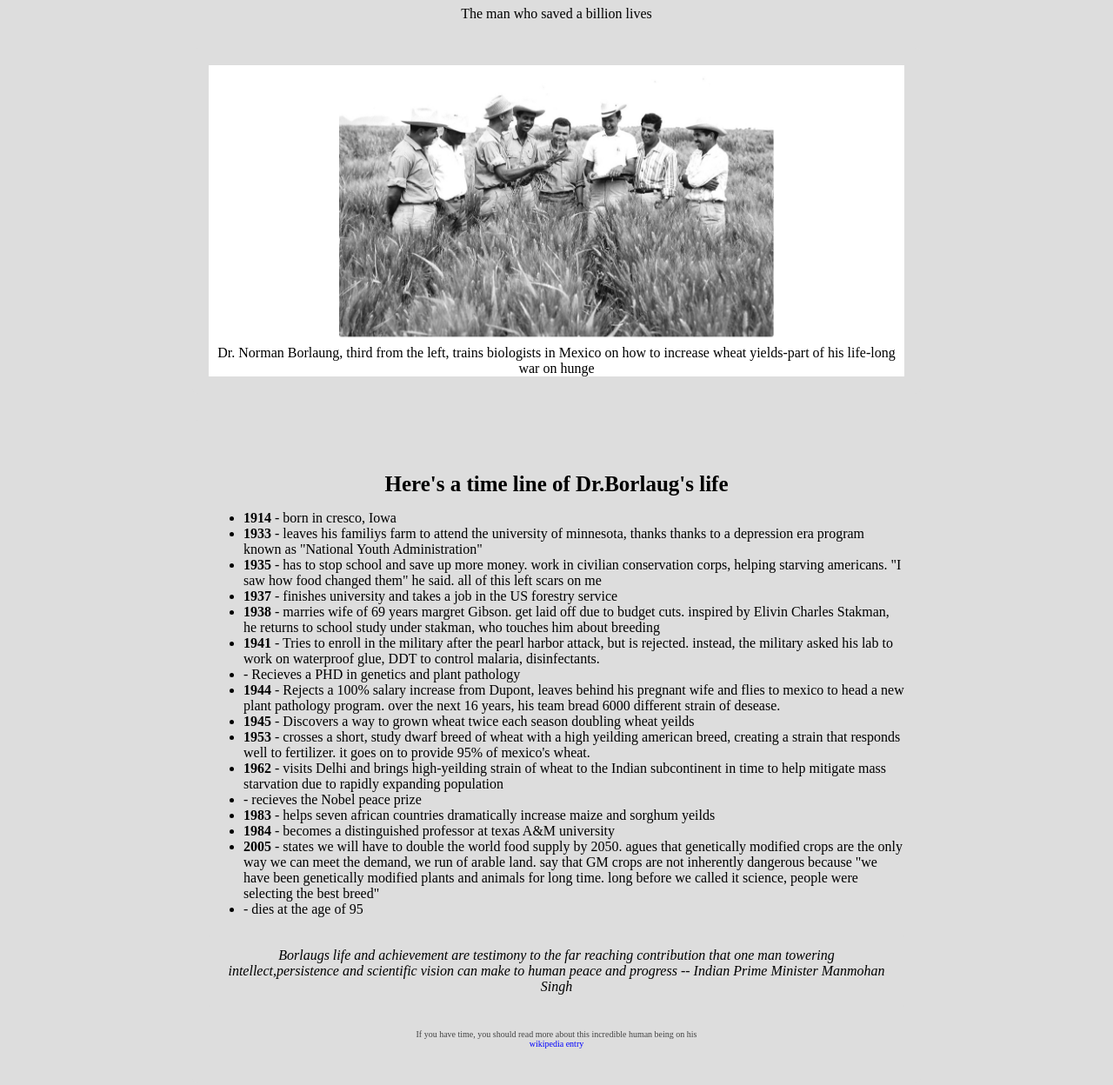
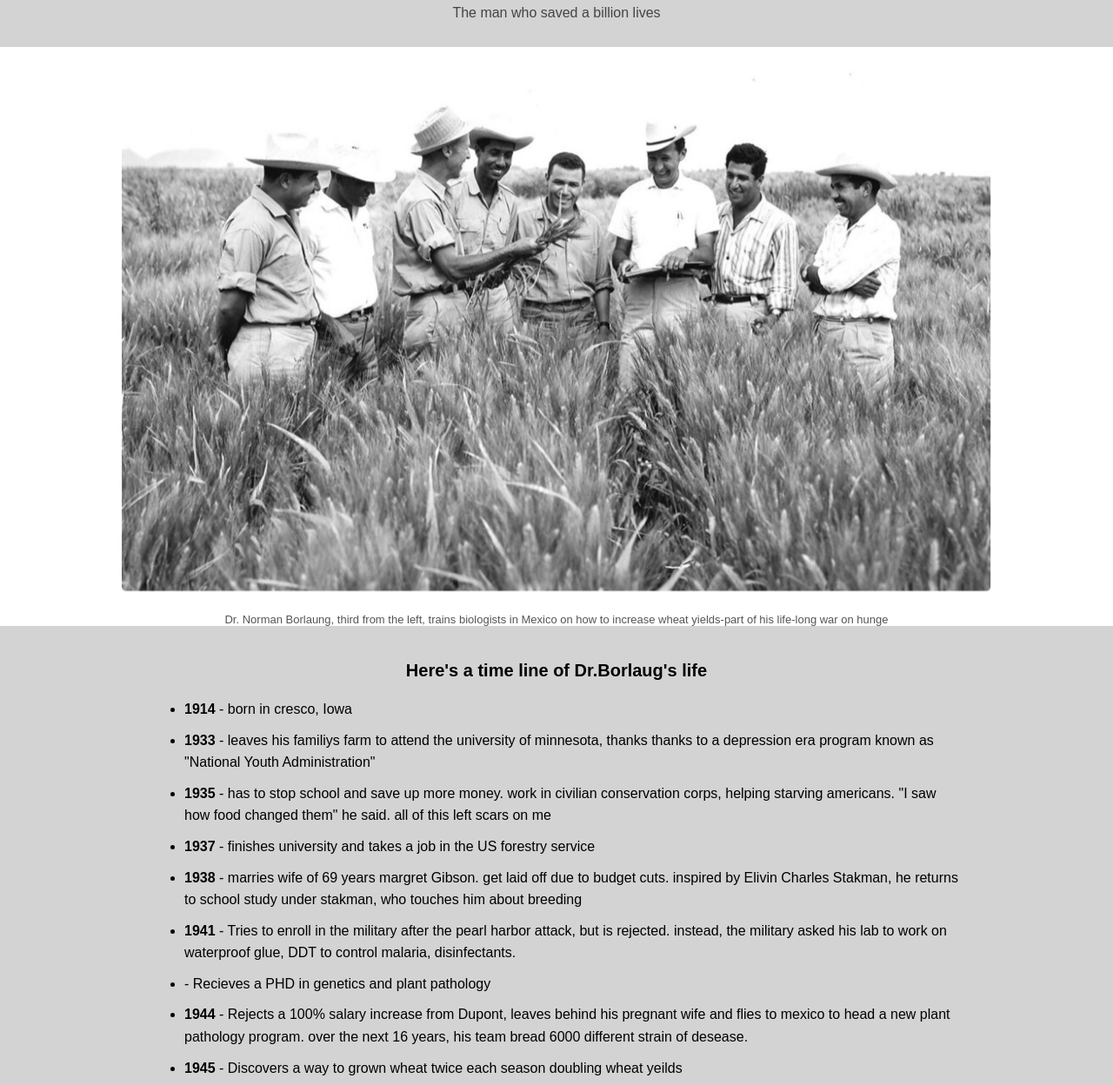
Before and after one commit to patricenyuyseni/tribute-pagee, a plain HTML site: page index.html in a window 1280 px wide. Shown: the part 74-1322 px from the top of the page at 87% size. Drawn offline with Linux system fonts and the light colour scheme.

Commit message:
corrections made on my linter error

```diff
--- a/index.html
+++ b/index.html
@@ -12,13 +12,15 @@
        <h1 id="dr">Dr. Norman Borlang</h1>
         <p>The man who saved a billion lives</p>
 
+      </div>
         <form action="submit-data" method="post" class="form-container">
+
           <div class="image-wraper" id="main">
 
       <section class="section">
       <img
         src="assets/images/Screenshot from 2025-12-02 08-23-54.png"
-        hieght="500px"  width="500px"/>
+        hieght="1000px"  width="1000px"/>
         <figcaption id="text">
         Dr. Norman Borlaung, third from the left, trains biologists in Mexico on
         how to increase wheat yields-part of his life-long war on hunge
--- a/style.css
+++ b/style.css
@@ -1,112 +1,72 @@
+/* Page background */
 body {
   margin: 0;
   padding: 0;
-  background: #ddd;
-  justify-content: center;
-  padding: 1px;
-
+  font-family: Arial, sans-serif;
+  background: #d3d3d3;
+  text-align: center;
 }
-#dr{
-    background-color: #ddd;
+/* White centered card */
+.div {
+  background: rgba(157, 156, 156, 0.583);
+  width: 70%;
+  margin: 20px auto;
+  padding: 40px;
+  border-radius: 4px;
 }
-.white{
-    text-align: center;
-    display: block;
-    margin: 0 auto;
-    background-color: white;
-
+/* Subtitle */
+.container p {
+  color: #444;
+  margin-top: 0;
 }
-.caption{
-    font-size: 14px;
-    color: #555;
-    margin-top: 10px;
-    background-color: white;
+/* Image wrapper */
+.image-wraper {
+  margin-top: 30px;
+  background: white;
 }
-
-.container {
-  height: 80px;
-text-align: center;
-background-color: #ddd;
-}
-#main{
-    background-image: white;
-    width: 800px;
-    max-width: 900px;
-    margin: 30px auto;
-    padding: 20px;
-    border-radius: 8px;
-}
-.timeline{
-    list-style-type: disc;
-    background-color: #ddd;
-}
-.timeline{
-    list-style-type: disc;
-    text-align: left;
-}
-.image-wraper {
-  text-align: center;
-  margin-bottom: 15px;
-  background-color: white;
-}
-
 .image-wraper img {
   max-width: 100%;
-  border-radius: 6px;
+  height: auto;
+  border-radius: 3px;
+  background: white;
 }
+/* Image caption */
+figcaption {
+  font-size: 13px;
+  margin-top: 10px;
+  color: #555;
+}
+/* Section title */
+.section-title {
+  margin-top: 40px;
+  font-size: 20px;
+  font-weight: bold;
+}
+.timeline {
+  width: 70%;
+  margin: 20px auto;
+  text-align: left;
+  line-height: 1.6;
+}
+.timeline li {
+  margin: 10px 0;
+}
+.quote {
+  width: 60%;
+  margin: 40px;
+  font-style: italic;
+  color: #333;
+  line-height: 1.5;
+}
+/* Footer */
+.more-info {
+  margin-top: 30px;
+  font-size: 15px;
+}
+#wik {
 
-.caption {
-  text-align: center;
-  font-size: 14px;
-  color: #666;
-  margin-bottom: 30px;
+   display: inline;
+  color: blue;
+  text-decoration: underline;
+  cursor: pointer;
 }
-
-
-.section-title {
-  text-align: center;
-  font-size: 25px;
-  margin-bottom: 15px;
-  margin-top: 40px;
-  background-color: #ddd;
-}
-
-.quote {
-  font-style: italic;
-  background: #ddd;
-  padding: 15px;
-  border-left: 4px ;
-  margin-top: 20px;
-  border-radius: 4px;
-  background-color: #ddd;
-}
-
-.more-info {
-  text-align: center;
-  font-size: 10px;
-  color: #444;
-  margin-top: 25px;
-  padding-bottom: 20px;
-  background-color: #ddd;
-}
-#white{
-    background-color: white;
-    padding: 40px;
-    margin: 0px;
-    border-radius: 20px;
-}
-#main{
-    background: #ddd;
-}
-.photo{
-    background-color: white;
-}
-#wik{
-    color: blue;
-}
-
-.section {
-    background-color: white;
-
-
-}
```
